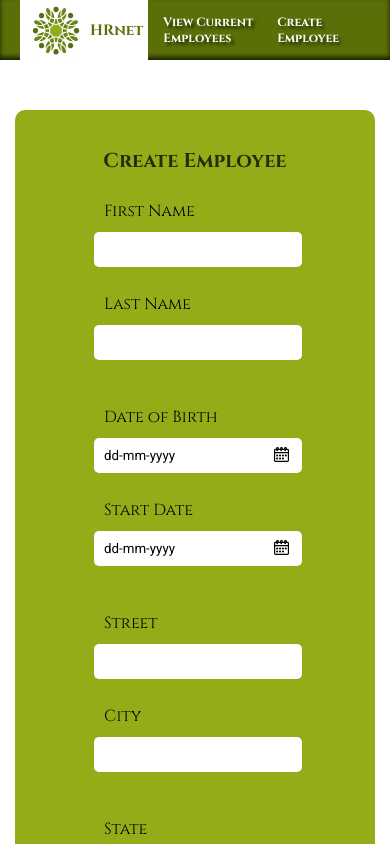
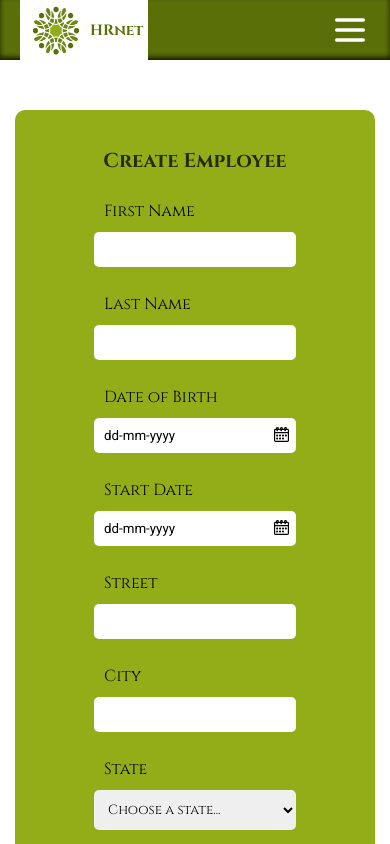
Before and after one commit to modough/hrnet, a React (Vite) app in the folder client/: page / in a window 390 px wide. Shown: the top 844 px of the page. Built offline with nearby package versions, Linux system fonts and the light colour scheme.

Commit message:
added burger menu on responsive max-width 768px

```diff
--- a/client/src/components/Header.jsx
+++ b/client/src/components/Header.jsx
@@ -1,9 +1,13 @@
+
 import { Link } from "react-router-dom"
 import '../css/header.css'
 import logo from '../assets/hrnetLogo.png'
+import bgMenu from '../assets/burger-menu.svg'
+import { useState } from "react"
 
 
 function Header() {
+    const [display, setDisplay] = useState(false)
 
     return (
 
@@ -22,6 +26,34 @@ function Header() {
                     Create Employee
                 </Link>
             </div>
+            <div className="burger-menu">
+                <img
+                    id='menu'
+                    src={bgMenu}
+                    alt="bouton menu du site"
+                    onClick={() => {
+                        setDisplay(!display)
+                    }}
+                />
+                <ul className={display ? 'list display' : 'list'}>
+                    <Link
+                        to='/employees'
+                        onClick={() => {
+                            setDisplay(!display)
+                        }}
+                    >
+                        Employees List
+                    </Link>
+                    <Link
+                        to='/'
+                        onClick={() => {
+                            setDisplay(!display)
+                        }}
+                    >
+                        Create an Employee
+                    </Link>
+                </ul>
+            </div>
         </section>
     )
 }
--- a/client/src/css/createEmployee.css
+++ b/client/src/css/createEmployee.css
@@ -130,7 +130,9 @@ select {
   .container h2 {
     font-size: 20px;
   }
-
+  #create-employee {
+    gap: 0;
+  }
   #create-employee .name,
   #create-employee .date,
   #create-employee .address-top,
@@ -139,6 +141,6 @@ select {
     gap: 0;
   }
   input {
-    width: 93%;
+    width: 90%;
   }
 }
--- a/client/src/css/employeesList.css
+++ b/client/src/css/employeesList.css
@@ -9,3 +9,15 @@
   color: #5a6f08;
   text-decoration: underline;
 }
+
+@media screen and (max-width: 768px) {
+  .container-employeesList {
+    padding: 20px;
+  }
+  .employeesList-content h1 {
+    font-size: 20px;
+  }
+  #search {
+    width: 50%;
+  }
+}
--- a/client/src/css/header.css
+++ b/client/src/css/header.css
@@ -37,6 +37,7 @@
   align-items: center;
   justify-content: space-between;
   width: 700px;
+  padding: 20px;
 }
 .header-right .current-employees {
   font-size: 16px;
@@ -66,6 +67,22 @@
 .header-right .logout:hover {
   color: #93ad18;
 }
+#menu {
+  display: none;
+  width: 40px;
+  height: 40px;
+}
+.list {
+  display: none;
+  position: absolute;
+  top: 0;
+  right: 0;
+  background: #5a6f08;
+  width: 100%;
+  height: 400px;
+  margin: 0;
+  z-index: 1000;
+}
 
 @media screen and (max-width: 768px) {
   .header {
@@ -83,10 +100,32 @@
     height: 60px;
   }
   .header-right {
-    padding: 15px;
-    width: 350px;
+    display: none;
   }
   .header-right .current-employees {
     font-size: 12px;
   }
+  #menu {
+    display: flex;
+  }
+  .list.display {
+    display: flex;
+    flex-direction: column;
+    align-items: center;
+    justify-content: center;
+    transition: 0.9s ease-in-out;
+    gap: 30px;
+    padding: 20px;
+  }
+  .list.display a {
+    color: #fff;
+    cursor: pointer;
+  }
+  .list.display a:hover {
+    background-color: #93ad18;
+    padding: 10px;
+    border-radius: 5px;
+    color: #000;
+    font-weight: 500;
+  }
 }
--- a/client/src/css/input.css
+++ b/client/src/css/input.css
@@ -6,28 +6,21 @@ input {
 }
 .search {
   border: 2px solid #930c18;
+  border-radius: 5px 0 0 5px;
 }
 .search-input {
-  position: relative;
   display: flex;
   flex-direction: row-reverse;
   margin: 20px 0;
 }
-.search-input input {
-  position: absolute;
-  right: 82px;
-  bottom: 2px;
-}
+
 .search-input label {
-  position: absolute;
-  right: 0;
-  bottom: 2px;
   display: flex;
   align-items: center;
   background-color: #930c18;
   color: #fff;
   font-weight: 700;
   margin: 0;
-  padding: 9.1px 15px;
-  border-radius: 5px;
+  padding: 10px 15px;
+  border-radius: 0 5px 5px 0;
 }
--- a/client/src/index.css
+++ b/client/src/index.css
@@ -5,15 +5,15 @@
   text-decoration: none;
 }
 
-#root {
+body {
   box-sizing: border-box;
-  width: 100%;
-}
-
-body {
   margin: 0;
   display: flex;
   place-items: center;
   min-width: 320px;
   max-width: 1920px;
 }
+
+#root {
+  width: 100%;
+}
```
Also changed, not shown: client/src/assets/burger-menu.svg (added), client/src/assets/logout.svg (deleted).
